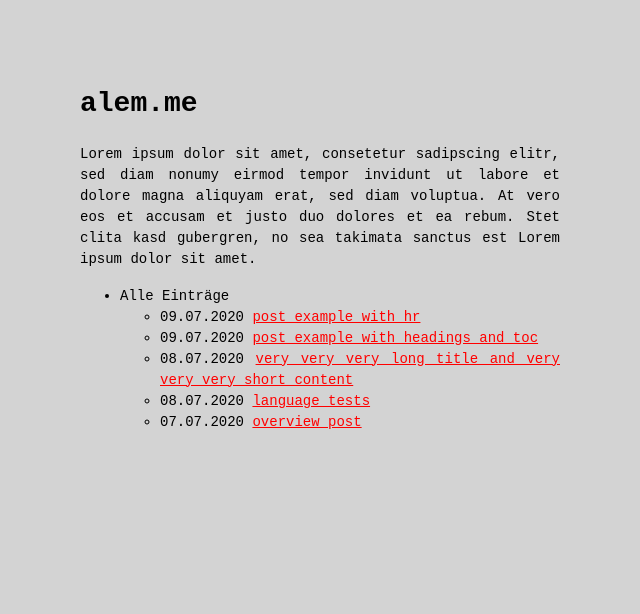
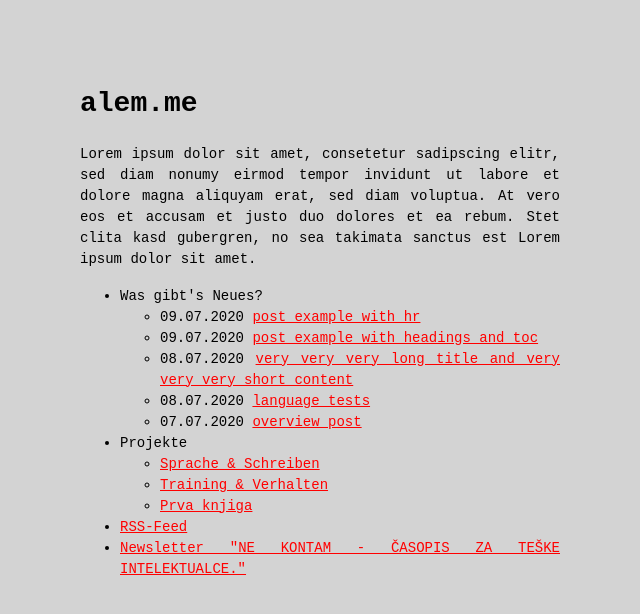
Before and after one commit to alemsabic/testiranje, a Jekyll site: the page built from index.md, in a window 1280 px wide. Shown: the top 614 px of the page, without its empty margins (320-960 px from the left). Built offline with Jekyll 4.4.1, drawn with Linux system fonts in a browser that asks for light colours.

Commit message:
menu.yml update

```diff
--- a/Gemfile
+++ b/Gemfile
@@ -7,7 +7,11 @@ gem "kramdown-parser-gfm"
 gemspec
 gem "webrick", "~> 1.8"
 
+gem 'csv'
 
+gem 'base64'
+
+gem 'bigdecimal'
 
 git_source(:github) { |repo_name| "https://github.com/#{repo_name}" }
 
--- a/_data/menu.yml
+++ b/_data/menu.yml
@@ -3,6 +3,20 @@
 
 entries:
 
-  - title: Alle Einträge
+  - title: Was gibt's Neues?
     post_list:
       limit: 5
+
+  - title: Projekte
+    entries:
+      - title: Sprache & Schreiben
+        url: https://write.alem.me
+      - title: Training & Verhalten
+        url: https://train.alem.me
+      - title: Prva knjiga
+        url: https://eins.alem.me
+
+  - title: RSS-Feed
+    url: feed.xml
+  - title: Newsletter "NE KONTAM - ČASOPIS ZA TEŠKE INTELEKTUALCE."
+    url: https:/nekontam.alem.me
```
Also changed, not shown: Gemfile.lock.
